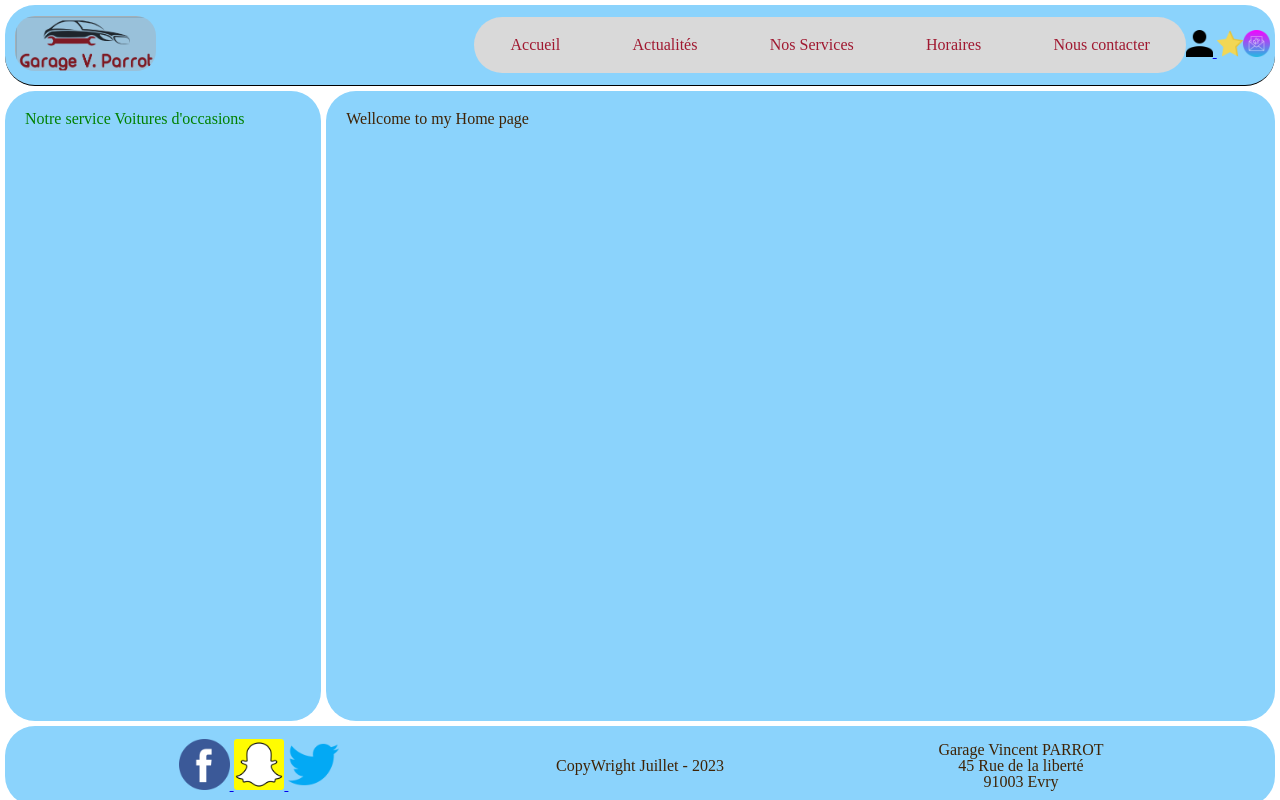
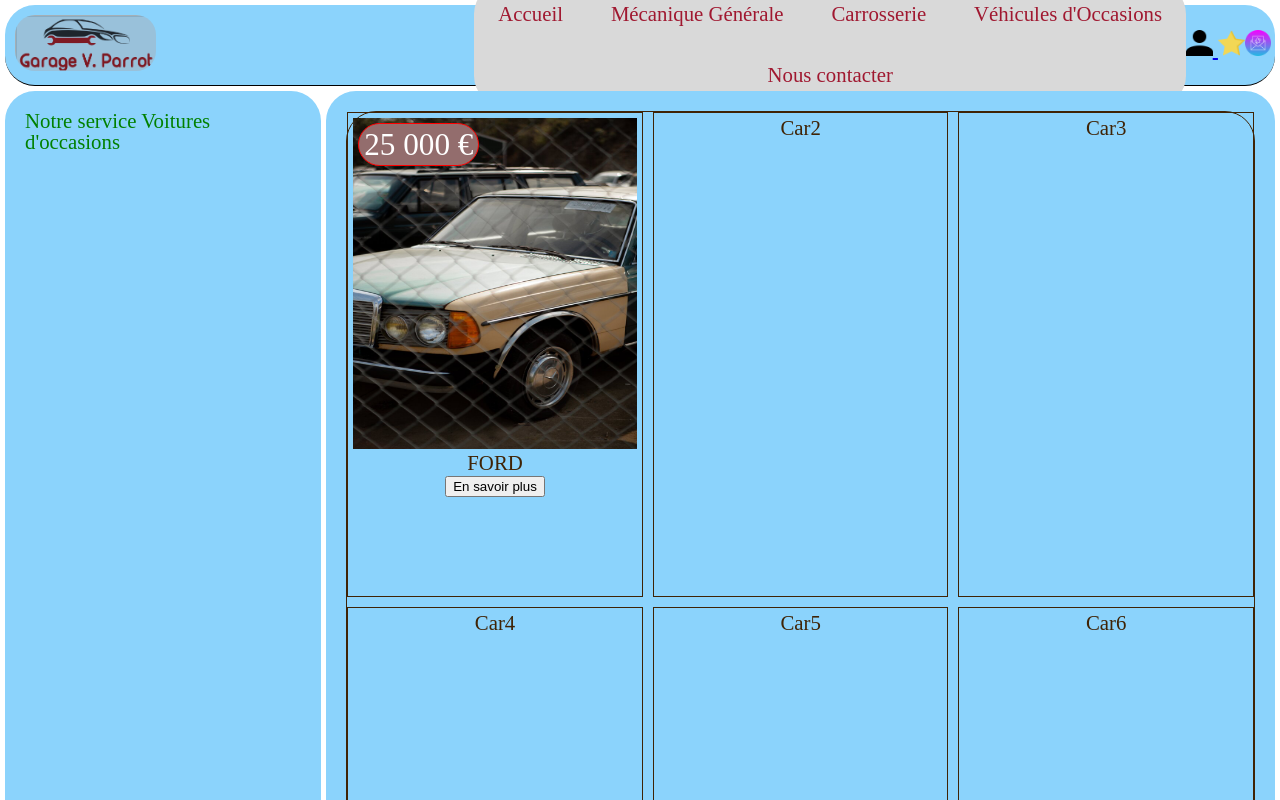
Before and after one commit to zeba79/ECF-Garage-Parrot, a React (Create React App) app: page /occasions in a window 1280 px wide. Shown: the top 800 px of the page. Built offline with nearby package versions, Linux system fonts and the light colour scheme.

Commit message:
Modifications of all the Nav Menu

```diff
--- a/src/Components/About/index.js
+++ /dev/null
@@ -1,9 +0,0 @@
-import React from 'react'
-
-function About() {
-  return (
-    <h2>About Page </h2>
-  )
-}
-
-export default About
--- /dev/null
+++ b/src/Components/Carrosserie/index.js
@@ -0,0 +1,13 @@
+import React from 'react'
+
+function Carrosserie() {
+  return (
+    <>
+    <h2>Notre service Carrosserie </h2>
+
+    <p>Notre service voué à la carrosserie vous permettra de réparer vos véhicules très rapidement dans notre central automobile.</p>
+    </>
+  )
+}
+
+export default Carrosserie
--- a/src/Components/Footer/index.js
+++ b/src/Components/Footer/index.js
@@ -47,6 +47,7 @@
 
 & img{
   width : 10%;
+  margin: 0px 20px ;
 };
 
 & .socialNetwork{
--- a/src/Components/GlobalStyle.js
+++ b/src/Components/GlobalStyle.js
@@ -3,7 +3,8 @@
 const GlobalStyle = createGlobalStyle `
 body{
     color:#3F2305;
-margin: 5px;
+    font-size: 1.3em;
+    margin: 5px;
 
 }
 
--- a/src/Components/Header/index.js
+++ b/src/Components/Header/index.js
@@ -11,14 +11,13 @@
 
       <Wrapper>
         <div>
-
       <img src= {LogoPicture} alt='' className='logo' />
         </div>
         <Nav>
           <Link to="/">Accueil </Link>
-          <Link to="/about">Actualités </Link>
-          <Link to="/services">Nos Services</Link>
-          <Link to="/horaires">Horaires</Link>
+          <Link to="/mecanique">Mécanique Générale </Link>
+          <Link to="/carrosserie">Carrosserie</Link>
+          <Link to="/occasions">Véhicules d'Occasions</Link>
           <Link to="/contact">Nous contacter</Link>
         </Nav>
         <div className='memberSpace'>
@@ -31,27 +30,14 @@
   )
 }
 
-const Wrapper = styled.header `
+const Wrapper = styled.div `
 height : 80px;
 display: flex;
 align-items: center;
+justify-content: space-around;
 border-bottom: 1px solid black;
 background-color:#8BD3FC;
 border-radius:30px;
-
-
-& nav a{
-  text-decoration: none;
-  color:#A01830;
-  margin: 10px;
-  padding: 10px;
-}
-
-& nav a:hover{
-  color: #FFF;
-  background-color: #8BD3FC;
-  border-radius:20px;
-}
 
 & .logo{
   width: 30%;
@@ -72,11 +58,28 @@
 
 const Nav = styled.nav`
 display: flex;
+flex-wrap: wrap;
 justify-content: space-around;
 align-items: center;
 width: 80%;
 background-color: #D9D9D9;
 border-radius: 30px;
+
+& a:hover{
+  transition: linear 0.25s;
+  color: #FFF;
+  background-color: #8BD3FC;
+  border-radius:20px;
+}
+
+& a{
+  text-decoration: none;
+  color:#A01830;
+  margin: 10px;
+  padding: 10px;
+}
+
+
 
 
 
--- a/src/Components/Horaires/index.js
+++ /dev/null
@@ -1,9 +0,0 @@
-import React from 'react'
-
-function Horaires() {
-  return (
-    <h2>Nos Horaires d'ouvertures </h2>
-  )
-}
-
-export default Horaires
--- a/src/Components/Main/index.js
+++ b/src/Components/Main/index.js
@@ -2,9 +2,9 @@
 import { styled } from 'styled-components'
 import { Switch, Route} from 'react-router-dom/cjs/react-router-dom';
 import Home from '../Home';
-import About from '../About';
-import Services from '../Services';
-import Horaires from '../Horaires';
+import Mecanique from '../Mecanique';
+import Occasions from '../Occasions';
+import Carrosserie from '../Carrosserie';
 import Contact from '../Contact'
 function Main() {
   return (
@@ -19,9 +19,9 @@
       <div className='mainPage'>
         <Switch>
 
-          <Route component={About} path="/about" />
-          <Route component={Services} path="/Services" />
-          <Route component={Horaires} path="/horaires" />
+          <Route component={Mecanique} path="/mecanique" />
+          <Route component={Occasions} path="/occasions" />
+          <Route component={Carrosserie} path="/carrosserie" />
           <Route component={Contact} path="/contact" />
           <Route component={Home} path="/" />
 
--- /dev/null
+++ b/src/Components/Mecanique/index.js
@@ -0,0 +1,14 @@
+import React from 'react'
+
+function Mecanique() {
+  return (
+    <>
+      <h2>Notre Service Mécanique Générale </h2>
+      <p>
+        Faire de la ménaique générale sur vos véhicules vous permettra de reprendre la route assezvite grâce à nos services dédiés.
+      </p>
+    </>
+  )
+}
+
+export default Mecanique
--- /dev/null
+++ b/src/Components/Occasions/index.js
@@ -0,0 +1,63 @@
+import React from 'react'
+import { styled } from 'styled-components';
+import Car1 from '../../assets/img/Car1.jpg'
+
+
+function Occasions() {
+  return (
+      <Grid>
+        <div className='car car1' >
+          <p className='price'>
+          25 000 €
+          </p>
+          <img src= {Car1} alt=''/>
+          <p className='description'>FORD</p>
+          <button>En savoir plus</button>
+          </div>
+        <div className='car' >Car2</div>
+        <div className='car' >Car3</div>
+        <div className='car' >Car4</div>
+        <div className='car' >Car5</div>
+        <div className='car' >Car6</div>
+      </Grid>
+
+  )
+}
+
+export default Occasions
+
+
+const Grid = styled.div`
+display:grid;
+grid-gap: 10px;
+grid-template-columns: 1fr 1fr 1fr ;
+grid-template-rows: 1fr 1fr;
+border: solid 1px ;
+border-radius: 30px;
+text-align: center;
+
+& .car{
+  border: 1px solid;
+  padding: 5px;
+
+}
+
+& .car1 img{
+  width: 100%;
+  height: 70%;
+
+}
+& .price {
+  position: absolute;
+  margin: 5px 0 0 5px;
+  z-index: 5;
+  border: 1px solid red;
+  color : #FFF;
+  background-color:#936D6D;
+  border-radius: 30px;
+  padding: 5px;
+  font-size: 1.5em;
+
+}
+
+`;
--- a/src/Components/Services/index.js
+++ /dev/null
@@ -1,12 +0,0 @@
-import React from 'react'
-
-function Services() {
-  return (
-      <h2>
-      Nos Services ici !
-      </h2>
-
-  )
-}
-
-export default Services
```
